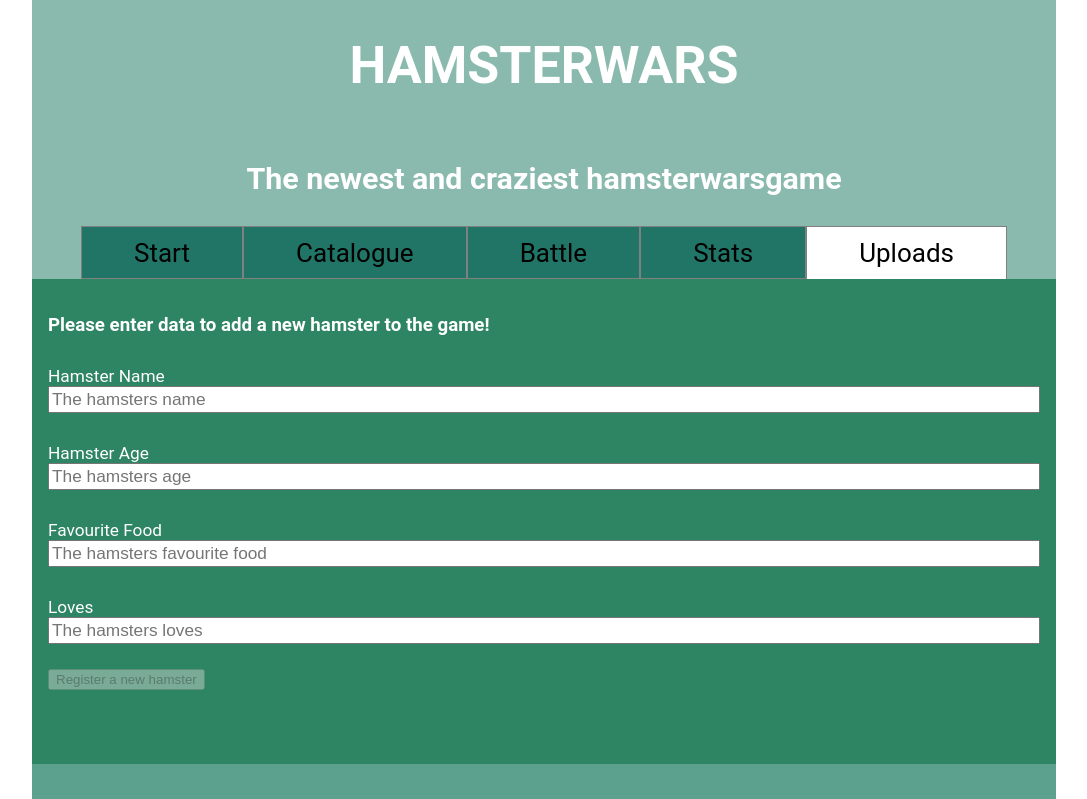
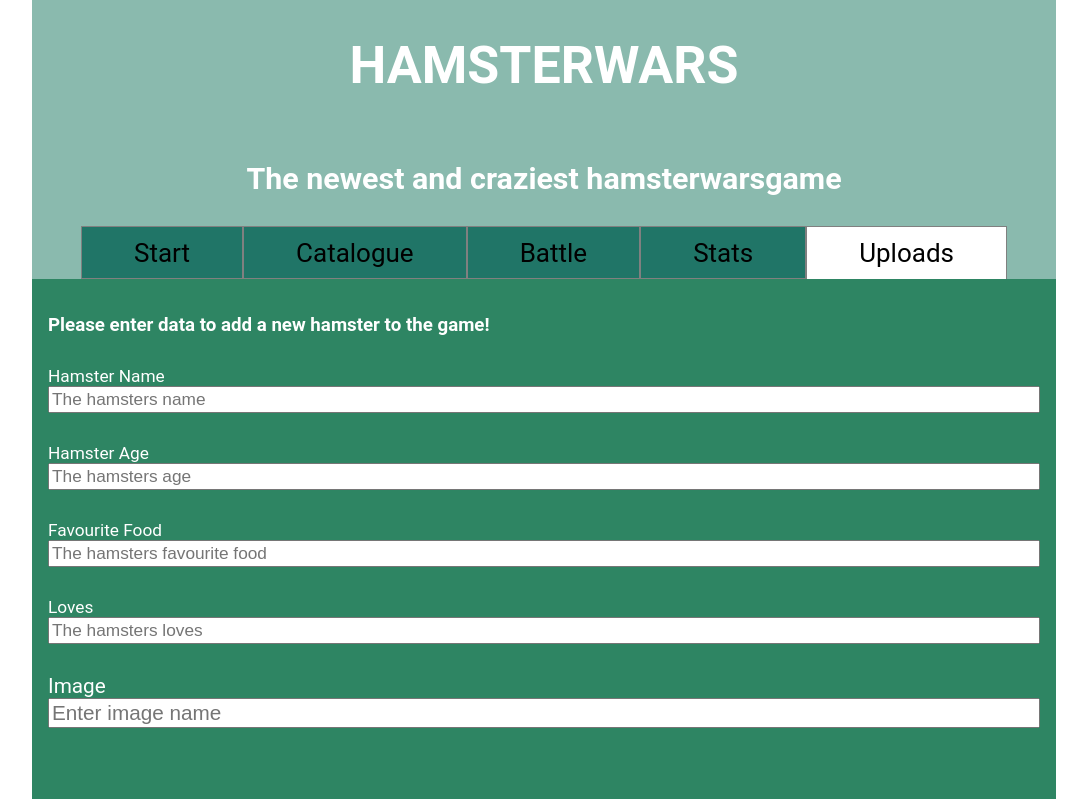
Before and after one commit to LisaBeverborg/hamsterwars-fullstack, a React (Create React App) app: page /uploads in a window 1280 px wide. Shown: the top 799 px of the page, without its empty margins (96-1183 px from the left). Built offline with nearby package versions, Linux system fonts and the light colour scheme.

Commit message:
image upload

```diff
--- a/src/components/Upload.jsx
+++ b/src/components/Upload.jsx
@@ -8,6 +8,7 @@ const Upload = () => {
     const [age, setAge] = useState('');
     const [favFood, setFood] = useState('');
     const [loves, setLoves] = useState('');
+    const [image, setImage] = useState('');
     const [uploadSuccess, setUploadSuccess] = useState('');
 
 
@@ -40,7 +41,7 @@ const Upload = () => {
         e.preventDefault()
 
 
-        uploadHamster(name, age, favFood, loves)
+        uploadHamster(name, age, favFood, loves, image)
     }
 
         return (
@@ -77,6 +78,12 @@ const Upload = () => {
                         onBlur={() => setLovesTouched(true)} />
                     <div className= "error"> {lovesError}</div>
 
+                    <section className="form-group">
+                    <label>Image</label>
+                    <input value={image} type="text"
+                        onChange={event => setImage(event.target.value)}
+                        placeholder="Enter image name"></input>
+                </section>
                     <div>
                         <button className="uploadButton" disabled ={!formIsValid} onClick={e=>clickHandler(e), () => setUploadSuccess(`Hamster ${name} was upload and can be used in battle`)}>Register a new hamster</button>
                     </div>
@@ -130,11 +137,11 @@ const Upload = () => {
 
 
     //upload Hamster
-    const uploadHamster = async (name, age, favFood, loves)=>{
+    const uploadHamster = async (name, age, favFood, loves, image)=>{
         let myHeaders = new Headers();
             myHeaders.append('Content-Type', 'application/json');
 
-            let data = JSON.stringify({'name': name,'age': age,'favFood': favFood,'loves': loves});
+            let data = JSON.stringify({'name': name,'age': age,'favFood': favFood,'loves': loves, 'imgName': image});
 
 
 
```
